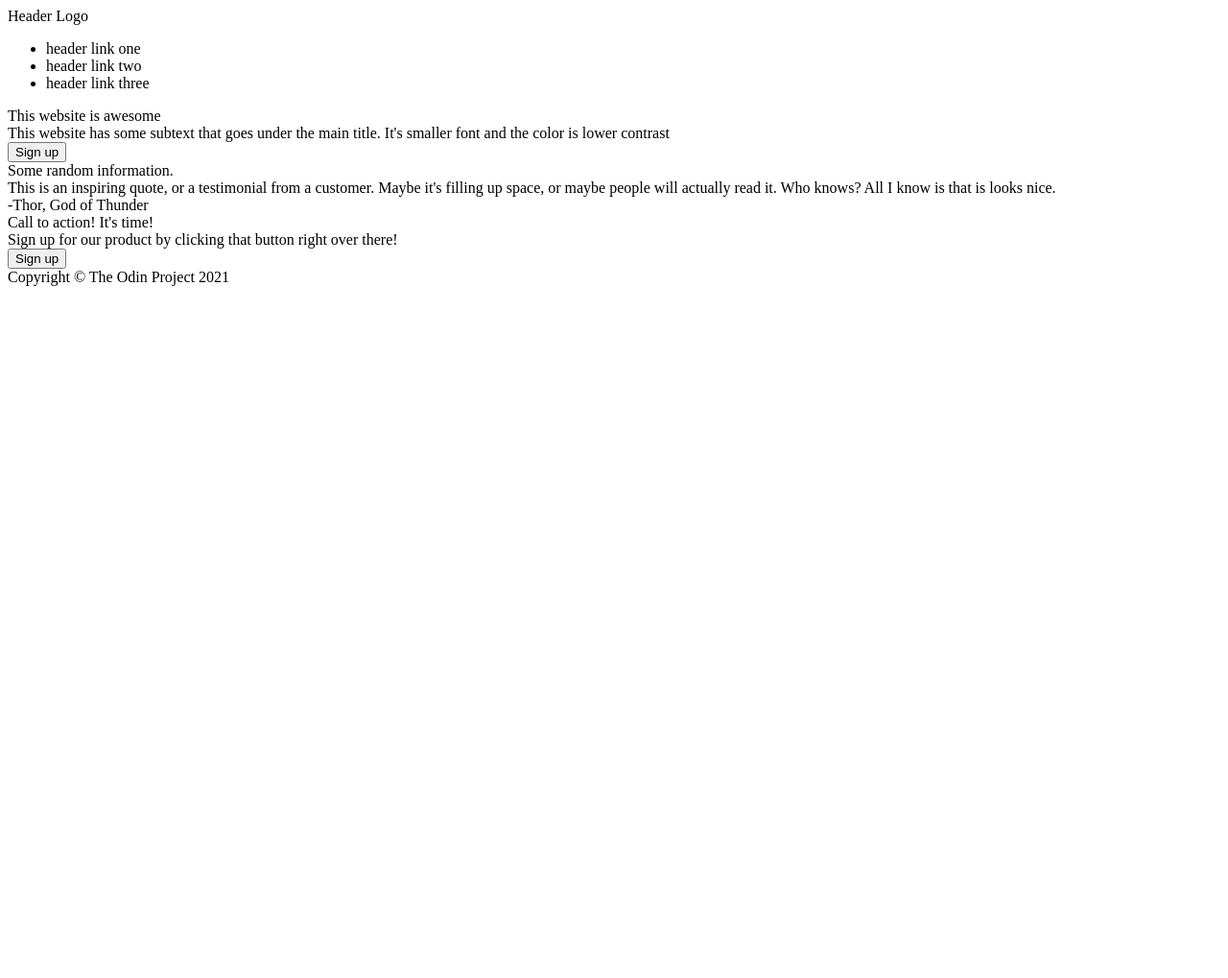
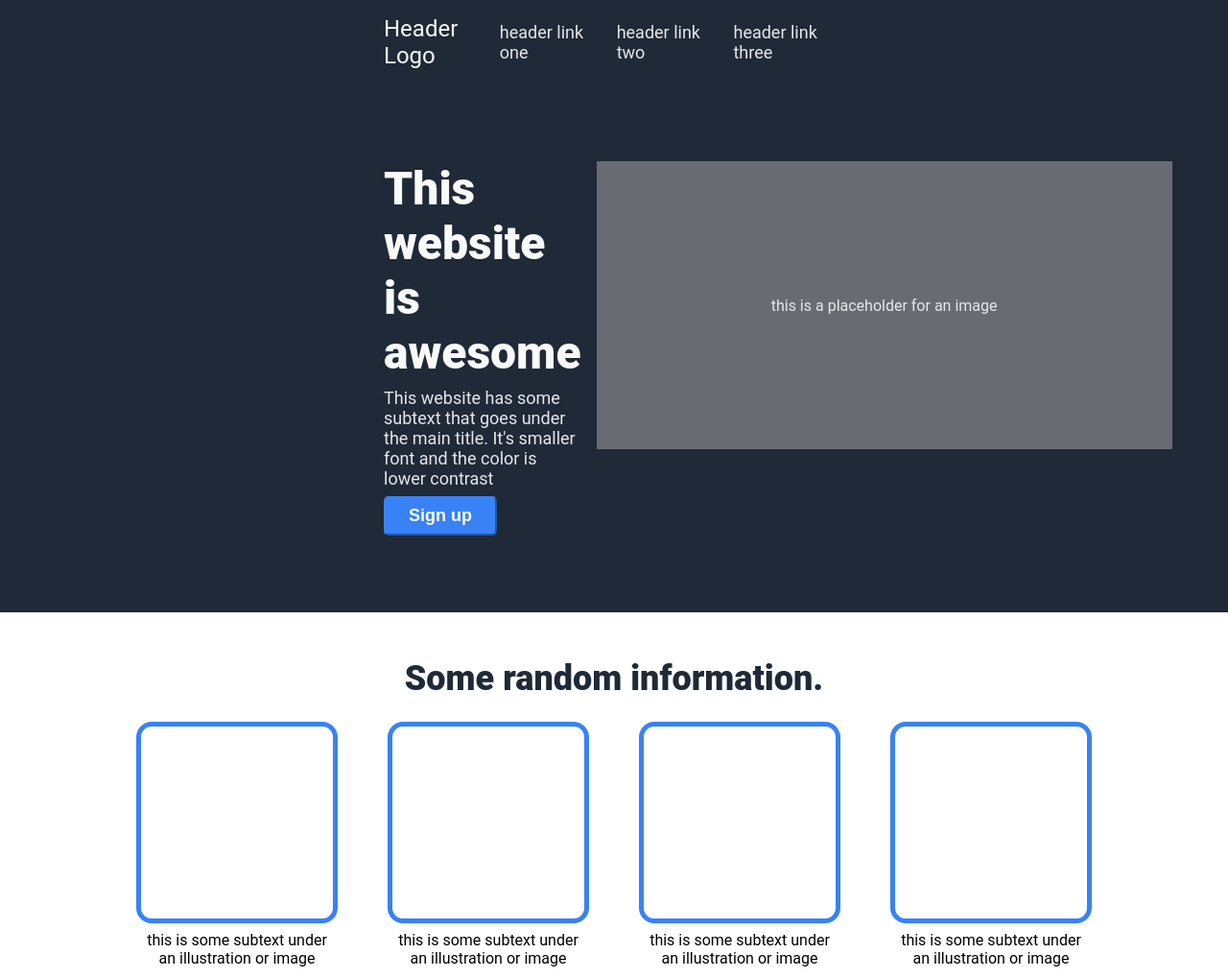
Before and after one commit to AlmogAsrass/landing-page, a plain HTML site: page index.html in a window 1280 px wide. Shown: the top 1019 px of the page at 96% size. Before the commit the page ends 800 px from the top, so only its background shows below. Drawn offline with Linux system fonts and the light colour scheme.

Commit message:
edit index.html and style.css

```diff
--- a/index.html
+++ b/index.html
@@ -12,37 +12,44 @@
         <div class="logo">Header Logo</div>
         <div class="links">
             <ul>
-                <li>header link one</li>
-                <li>header link two</li>
-                <li>header link three</li>
+                <li><a href="">header link one</a></li>
+                <li><a href="">header link two</a></li>
+                <li><a href="">header link three</a></li>
             </ul>
         </div>
     </div>
 
     <div class="hero">
+        <div class="container">
             <div class="hero-title">This website is awesome</div>
-        <div class="hero-text">This website has some subtext that goes under the main title. It's smaller font and the
-            color is lower contrast</div>
+            <div class="hero-text">This website has some subtext that goes under the main title. It's smaller font and
+                the color is lower contrast</div>
             <button class="hero-button">Sign up</button>
+        </div>
+        <div class="tyler">
+            <div class="hero-image">this is a placeholder for an image</div>
+        </div>
     </div>
 
     <div class="information">
         <div class="info-title">Some random information.</div>
+        <div class="cards">
             <div class="card">
                 <div class="image"></div>
-            <div class="subtext"></div>
+                <div class="subtext">this is some subtext under an illustration or image</div>
             </div>
             <div class="card">
                 <div class="image"></div>
-            <div class="subtext"></div>
+                <div class="subtext">this is some subtext under an illustration or image</div>
             </div>
             <div class="card">
                 <div class="image"></div>
-            <div class="subtext"></div>
+                <div class="subtext">this is some subtext under an illustration or image</div>
             </div>
             <div class="card">
                 <div class="image"></div>
-            <div class="subtext"></div>
+                <div class="subtext">this is some subtext under an illustration or image</div>
+            </div>
         </div>
     </div>
 
--- a/style.css
+++ b/style.css
@@ -0,0 +1,173 @@
+body {
+    font-family: Roboto, sans-serif;
+    display: flex;
+    flex-direction: column;
+    margin: 0;
+}
+
+
+.header {
+    display: flex;
+    background-color: #1F2937;
+    justify-content: space-between;
+    align-items: center;
+    padding: 16px 50vh;
+}
+
+.logo {
+    font-size: 24px;
+    color: #F9FAF8;
+}
+
+ul {
+    display: flex;
+    list-style-type: none;
+    margin: 0;
+    padding: 0;
+    gap: 16px;
+}
+
+a {
+    text-decoration: none;
+    font-size: 18px;
+    color: #E5E7EB;
+}
+
+.hero {
+    display: flex;
+    flex: 1;
+    background-color: #1F2937;
+    padding: 80px 50vh;
+    gap: 16px;
+}
+
+.container {
+    display: flex;
+    flex-flow: column wrap;
+    align-items: flex-start;
+}
+
+.hero-title {
+    font-size: 48px;
+    font-weight: 900;
+    color: #F9FAF8;
+}
+
+.hero-text {
+    font-size: 18px;
+    color: #E5E7EB;
+    margin: 8px 0;
+}
+
+.hero-button {
+    background-color: #3882F6;
+    padding: 8px 24px;
+    color: #F9FAF8;
+    font-size: 18px;
+    font-weight: 700;
+    border-color: #3882F6;
+    border-radius: 5px;
+}
+
+.hero-image {
+    display: flex;
+    justify-content: center;
+    align-items: center;
+    height: 300px;
+    width: 600px;
+    background-color: #99999999;
+    color: #E5E7EB;
+}
+
+.information {
+    display: flex;
+    flex-direction: column;
+    padding: 48px 50vh;
+    justify-content: center;
+    align-items: center;
+    gap: 24px;
+}
+
+.info-title {
+    font-size: 36px;
+    font-weight: 900;
+    color: #1F2937;
+}
+
+.cards {
+    display: flex;
+    max-width: 200px;
+    gap: 52px;
+    justify-content: center;
+}
+
+.subtext {
+    margin: 8px;
+    text-align: center;
+}
+
+.image {
+    width: 200px;
+    height: 200px;
+    border: 5px solid #3882F6;
+    border-radius: 16px;
+}
+
+.quote {
+    display: flex;
+    flex-direction: column;
+    background-color: #E5E7EB;
+    padding: 80px 50vh;
+    justify-content: center;
+    align-items: center;
+    gap: 18px;
+}
+
+.quote-text {
+    font-size: 36px;
+    font-weight: 300;
+    font-style: italic;
+    color: #1F2937;
+}
+
+.reference {
+    color: #1F2937;
+    font-weight: 700;
+    font-size: 24px;
+    align-self: flex-end;
+}
+
+.call-to-action {
+    display: flex;
+    margin: 84px 50vh;
+    background-color: #3882F6;
+    padding: 48px;
+    border-radius: 16px;
+    justify-content: space-around;
+    color: white;
+}
+
+.action-title {
+    font-size: 24px;
+    font-weight: 700;
+}
+
+.action-button {
+    background-color: #3882F6;
+    color: white;
+    border-radius: 8px;
+    padding: 8px 42px;
+    border: 2px solid white;
+    font-size: 18px;
+    font-weight: 700;
+}
+
+.footer {
+    display: flex;
+    padding: 48px 50vh;
+    background-color: #1F2937;
+    color: #E5E7EB;
+    font-size: 18px;
+    justify-content: center;
+    align-items: center;
+}
```
Lines whose indentation alone changed are shown as unchanged.
